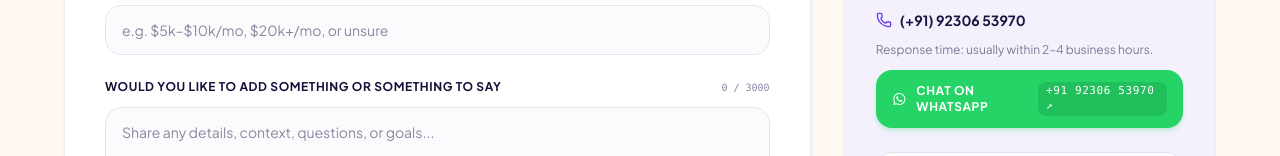
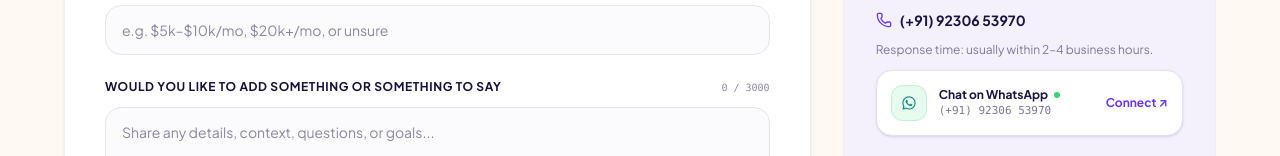
Before and after one commit to Stardustdom/xink-digitals, a Next.js app: page /contact in a window 1280 px wide. Shown: the part 796-952 px from the top of the page. Built offline with nearby package versions, Linux system fonts and the light colour scheme; no server answers.

Commit message:
style(contact): harmonize WhatsApp redirection card with site theme and color palette

```diff
--- a/src/app/contact/page.tsx
+++ b/src/app/contact/page.tsx
@@ -618,19 +618,29 @@ export default function ContactPage() {
                     Response time: usually within 2–4 business hours.
                   </p>
 
-                  {/* WhatsApp Redirection Button */}
+                  {/* WhatsApp Redirection Card (Themed & Clean) */}
                   <a
                     href="https://wa.me/919230653970?text=Hi%20Xink%20Digitals,%20I'd%20like%20to%20enquire%20about%20your%20services."
                     target="_blank"
                     rel="noopener noreferrer"
-                    className="mt-3 flex items-center justify-between px-4 py-3 rounded-2xl bg-[#25D366] hover:bg-[#20ba59] text-white font-bold text-xs uppercase tracking-wider transition-all duration-200 shadow-md shadow-[#25D366]/20 hover:shadow-lg hover:scale-[1.01] active:scale-[0.99] group cursor-pointer"
+                    className="mt-3 flex items-center justify-between p-3.5 rounded-2xl bg-white border border-[#E5E0F5] hover:border-[#6A38EB]/40 hover:bg-[#FAF8FE] shadow-sm transition-all duration-200 group cursor-pointer"
                   >
-                    <span className="flex items-center gap-2.5">
-                      <WhatsAppIcon className="w-4 h-4 fill-white" />
-                      <span>Chat on WhatsApp</span>
-                    </span>
-                    <span className="text-[11px] font-mono font-medium bg-black/10 px-2 py-0.5 rounded-lg">
-                      +91 92306 53970 ↗
+                    <div className="flex items-center gap-3">
+                      <div className="w-9 h-9 rounded-xl bg-[#25D366]/10 text-[#075E54] flex items-center justify-center shrink-0 border border-[#25D366]/20 group-hover:scale-105 transition-transform">
+                        <WhatsAppIcon className="w-4 h-4 fill-[#128C7E]" />
+                      </div>
+                      <div className="text-left">
+                        <div className="text-xs font-bold text-[#1B143F] group-hover:text-[#6A38EB] transition-colors flex items-center gap-1.5">
+                          <span>Chat on WhatsApp</span>
+                          <span className="w-1.5 h-1.5 rounded-full bg-[#25D366] animate-pulse" />
+                        </div>
+                        <p className="text-[11px] font-mono text-[#7E7896]">
+                          (+91) 92306 53970
+                        </p>
+                      </div>
+                    </div>
+                    <span className="text-xs font-bold text-[#6A38EB] group-hover:translate-x-0.5 transition-transform flex items-center gap-0.5">
+                      Connect ↗
                     </span>
                   </a>
                 </div>
--- a/src/components/spark/FooterSection.tsx
+++ b/src/components/spark/FooterSection.tsx
@@ -218,10 +218,10 @@ export default function FooterSection() {
                   href="https://wa.me/919230653970?text=Hi%20Xink%20Digitals,%20I'd%20like%20to%20enquire%20about%20your%20services."
                   target="_blank"
                   rel="noopener noreferrer"
-                  className="flex items-center gap-2.5 text-[#25D366] hover:text-[#20ba59] font-medium transition-colors group"
+                  className="flex items-center gap-2.5 hover:text-[#6A38EB] transition-colors group"
                 >
-                  <WhatsAppIcon className="w-4 h-4 shrink-0 fill-current group-hover:scale-110 transition-transform" />
-                  <span>WhatsApp: (+91) 92306 53970</span>
+                  <WhatsAppIcon className="w-4 h-4 text-[#6A38EB] shrink-0 fill-[#6A38EB] group-hover:scale-110 transition-transform" />
+                  <span className="font-medium">(+91) 92306 53970 · WhatsApp</span>
                 </a>
                 <a
                   href="mailto:contact@xinkdigitals.com"
```
